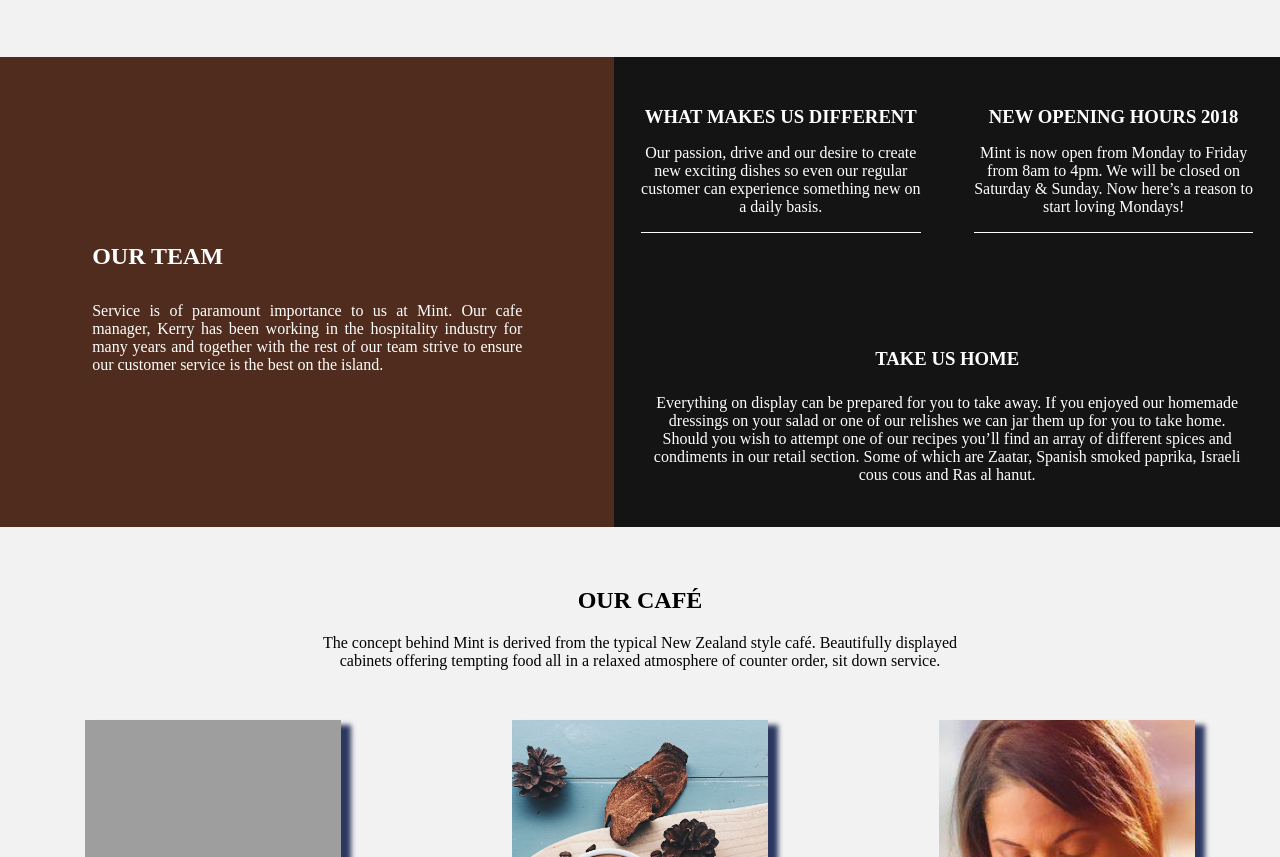
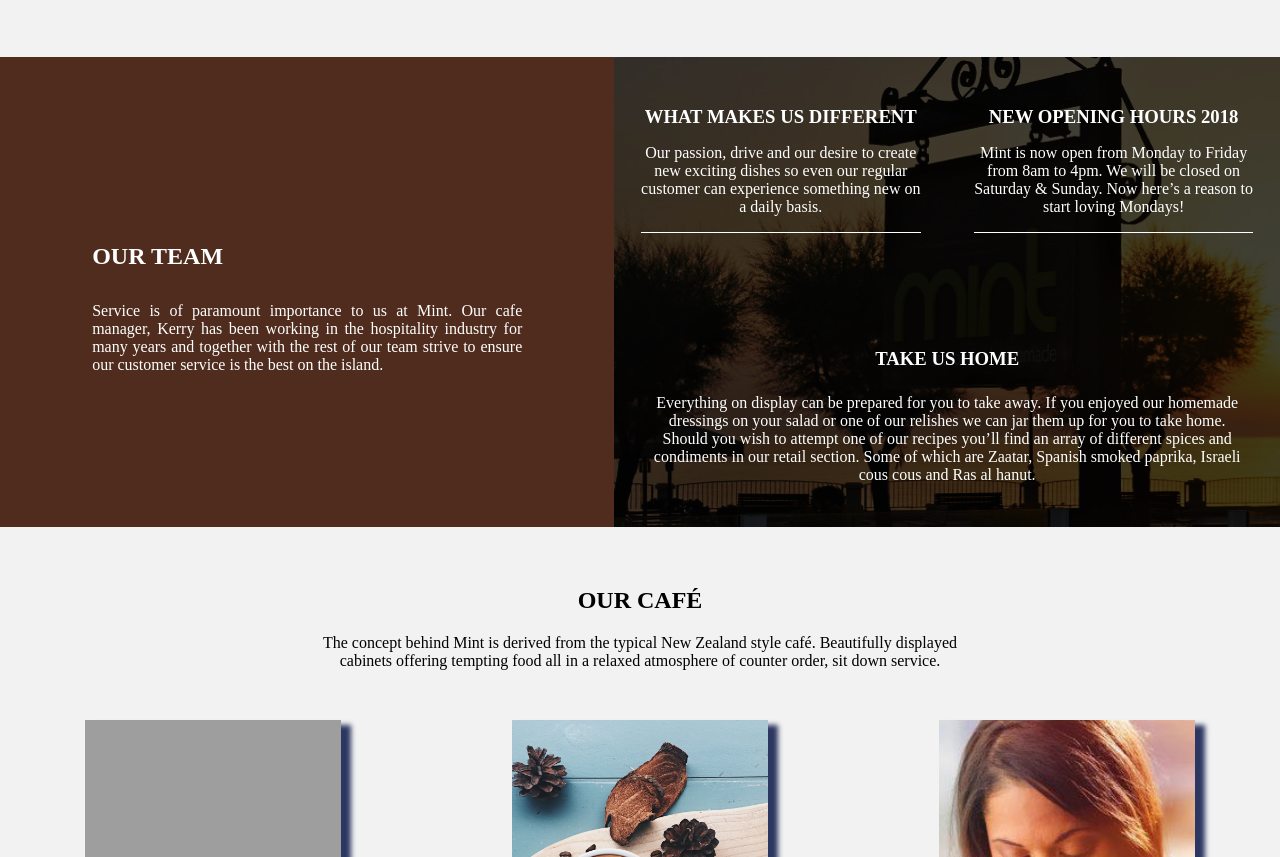
Before and after one commit to diegudeveloper/Proyecto2_WebRestaurant, a plain HTML site: page index.html in a window 1280 px wide. Shown: the part 1213-2070 px from the top of the page. Drawn offline with Linux system fonts and the light colour scheme; grey boxes are pictures that could not be loaded.

Commit message:
Update our_team.css

```diff
--- a/css/our_team.css
+++ b/css/our_team.css
@@ -44,7 +44,7 @@
     width: 52%;
     display: flex;
     flex-wrap: wrap;
-    background-image: url(./img/About_us/our_team3.jpg);
+    background-image: url(../img/About_us/our_team3.jpg);
     background-color: rgb(20, 20, 20);
     background-blend-mode: soft-light;
     background-position: center;
```
